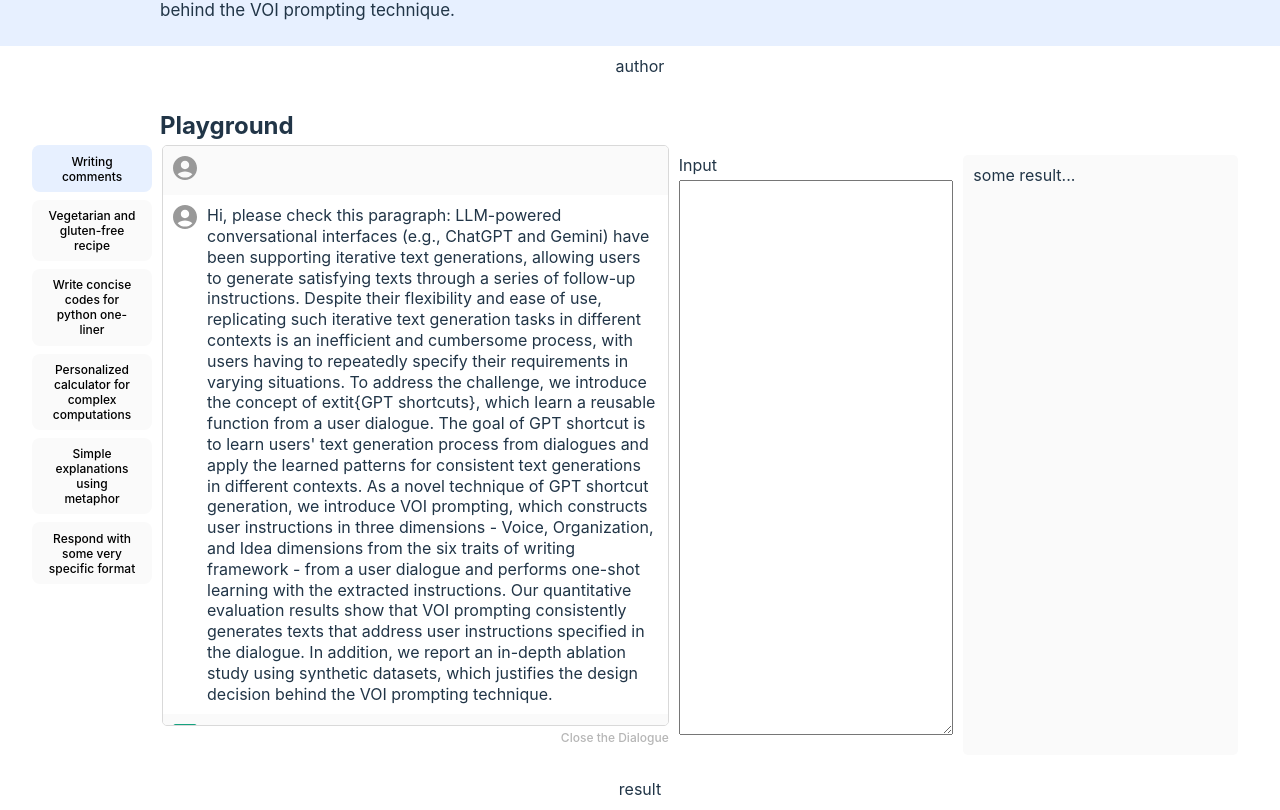
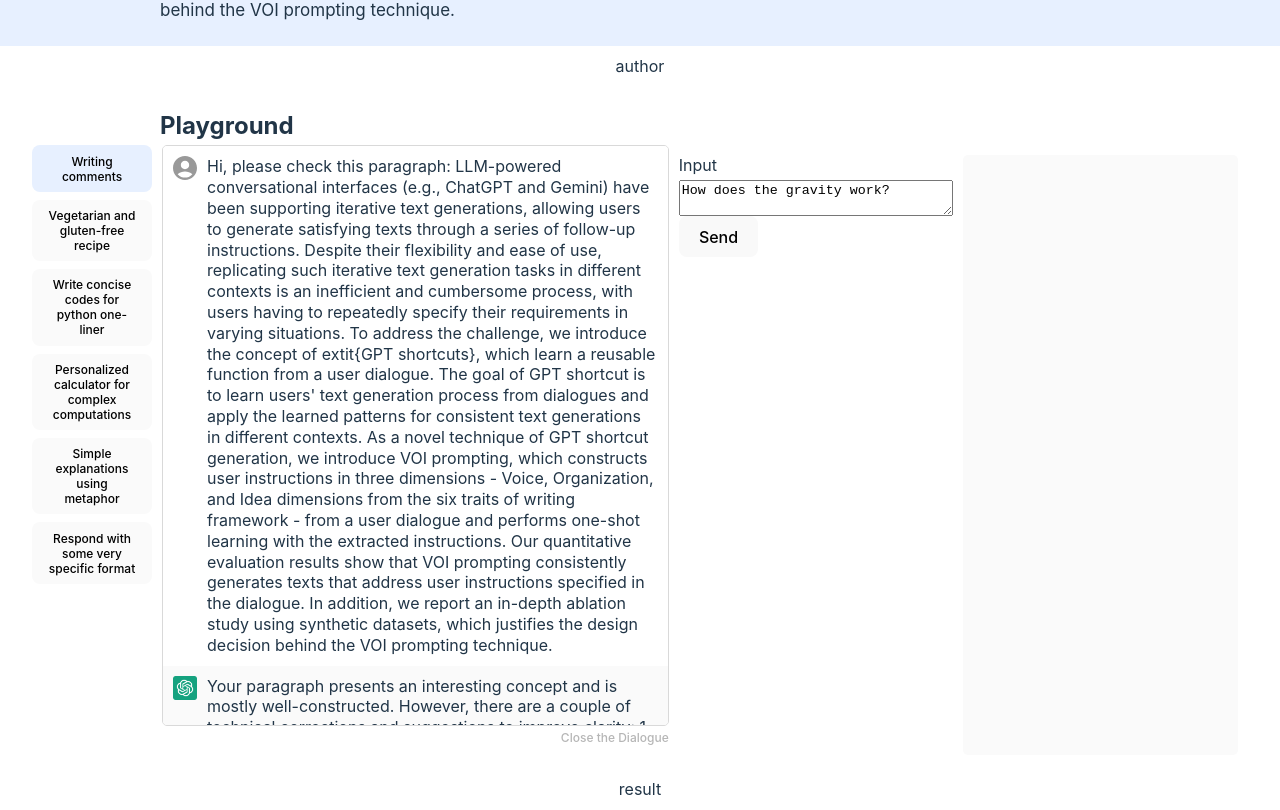
Before and after one commit to yumincho/autoui-demo, a React (Vite) app: page / in a window 1280 px wide. Shown: the part 394-1204 px from the top of the page. Built offline with nearby package versions, Linux system fonts and the light colour scheme.

Commit message:
:sparkles: enable API call in `Demo`

```diff
--- a/src/section/Demo.tsx
+++ b/src/section/Demo.tsx
@@ -3,7 +3,7 @@
 
 import Dialogue from "./Dialogue";
 import type { DialogueDataKeys } from "@/data/dialogue";
-import { dialogueDataKeys } from "@/data/dialogue";
+import dialogueData, { dialogueDataKeys } from "@/data/dialogue";
 import Playground from "./Playground";
 
 const Layout = styled.div`
@@ -12,10 +12,21 @@
   width: 100%;
 `;
 
+export interface DialogueConfig {
+  userID: string;
+  shortcutID: string;
+  shortcutIndex: number;
+}
+
 const Demo = () => {
   const [utteranceType, setUtteranceType] = useState<DialogueDataKeys>(
     dialogueDataKeys[0]
   );
+
+  const dialogueConfig = dialogueData[utteranceType].slice(
+    0,
+    1
+  )[0] as DialogueConfig;
 
   return (
     <Layout>
@@ -24,7 +35,11 @@
         setUtteranceType={setUtteranceType}
       />
 
-      <Playground />
+      <Playground
+        userID={dialogueConfig.userID}
+        shortcutID={dialogueConfig.shortcutID}
+        shortcutIndex={dialogueConfig.shortcutIndex}
+      />
     </Layout>
   );
 };
--- a/src/section/Dialogue.tsx
+++ b/src/section/Dialogue.tsx
@@ -2,6 +2,7 @@
 
 import dialogueData from "@/data/dialogue";
 import { dialogueDataKeys } from "@/data/dialogue";
+import type { DialogueDataKeys } from "@/data/dialogue";
 import styled from "@emotion/styled";
 import { colors } from "@/styles";
 
@@ -73,8 +74,8 @@
   }
 `;
 interface DialogueProps {
-  utteranceType: string;
-  setUtteranceType: (utteranceType: string) => void;
+  utteranceType: DialogueDataKeys;
+  setUtteranceType: (utteranceType: DialogueDataKeys) => void;
 }
 
 const Dialogue = ({ utteranceType, setUtteranceType }: DialogueProps) => {
@@ -103,8 +104,8 @@
       {showDialogue && (
         <div style={{ display: "flex", flexDirection: "column" }}>
           <DialogueContent>
-            {dialogueData[utteranceType].map((utterance) => (
-              <Utterance key={utterance.id} role={utterance.role}>
+            {dialogueData[utteranceType].slice(1).map((utterance) => (
+              <Utterance key={utterance.id} role={utterance.role ?? ""}>
                 <Role>
                   {utterance.role == "assistant" ? (
                     <img src="assets/chatgpt.png" width="24" />
--- a/src/section/Playground.tsx
+++ b/src/section/Playground.tsx
@@ -1,6 +1,9 @@
 import styled from "@emotion/styled";
+import Markdown from "react-markdown";
 
 import { colors } from "@/styles";
+import { FormEvent, useState } from "react";
+import { DialogueConfig } from "./Demo";
 
 const Layout = styled.div`
   display: grid;
@@ -27,14 +30,83 @@
   height: 100%;
 `;
 
-const Playground = () => {
+const url = "http://server.hyungyu.com:7161/runShortcut";
+const data = (
+  userID: string,
+  shortcutID: string,
+  shortcutIndex: number,
+  value: string
+) => ({
+  userID,
+  shortcutID,
+  shortcutIndex,
+  input: [
+    {
+      name: "Text",
+      value,
+    },
+  ],
+});
+
+const handleRequest = async (
+  userID: string,
+  shortcutID: string,
+  shortcutIndex: number,
+  value: string
+) => {
+  try {
+    const response = await fetch(url, {
+      method: "POST",
+      headers: {
+        "Content-Type": "application/json",
+      },
+      body: JSON.stringify(data(userID, shortcutID, shortcutIndex, value)),
+    });
+
+    if (response.ok) {
+      const result = await response.json();
+      return result;
+    } else {
+      console.error("Failed to fetch");
+    }
+  } catch (error) {
+    console.error(error);
+  }
+};
+
+const Playground = ({ userID, shortcutID, shortcutIndex }: DialogueConfig) => {
+  const [result, setResult] = useState<string>("");
+  const [value, setValue] = useState<string>("How does the gravity work?");
+
+  const handleClick = async (e: FormEvent, value: string) => {
+    e.preventDefault();
+    setResult("Loading...");
+    const result = await handleRequest(
+      userID,
+      shortcutID,
+      shortcutIndex,
+      value
+    );
+    setResult(result.result);
+  };
+
   return (
     <Layout>
-      <Input>
-        Input
-        <textarea style={{ height: "100%" }} />
-      </Input>
-      <Result>some result...</Result>
+      <form onSubmit={(e) => handleClick(e, value)}>
+        <Input>
+          Input
+          <textarea
+            style={{ height: "100%" }}
+            onChange={(e) => setValue(e.target.value)}
+            value={value}
+          />
+        </Input>
+        <button>Send</button>
+      </form>
+
+      <Result>
+        <Markdown>{result}</Markdown>
+      </Result>
     </Layout>
   );
 };
```
